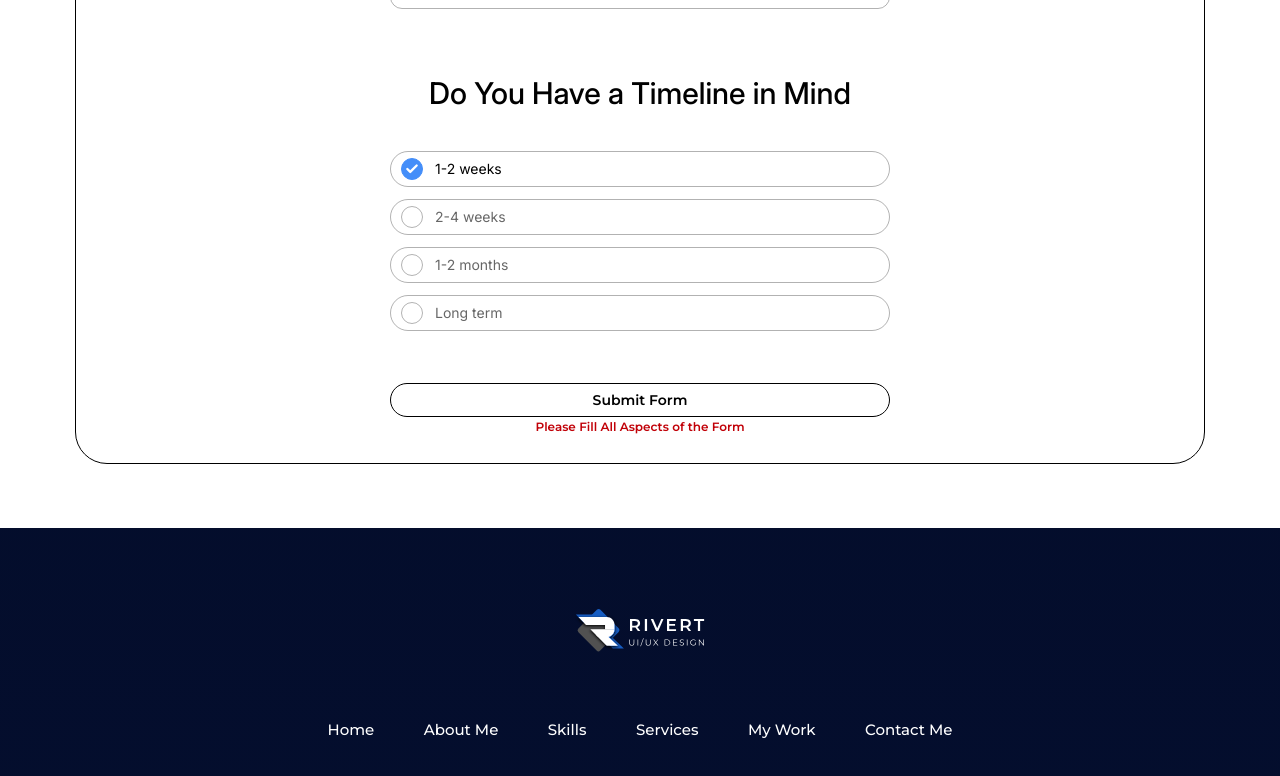
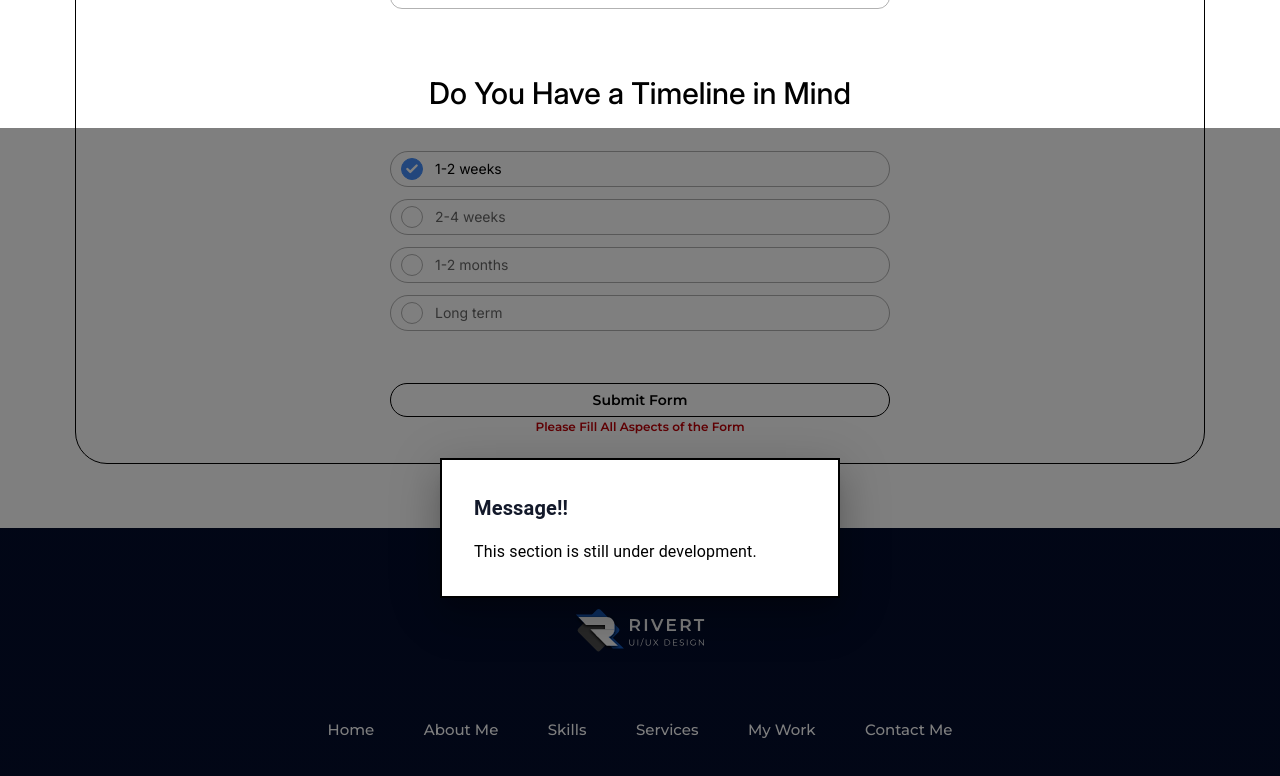
Before and after one commit to zayonsoft/oso-miracle-portfolio, a React (Vite) app: page /contact in a window 1280 px wide. Both pictures are taken after typing "Sample", "name@example.com", "Sample", "Sample", "Sample", "Sample" into the empty fields and a click on the button "Submit Form". Shown: the part 3006-3782 px from the top of the page. Built offline with nearby package versions, Linux system fonts and the light colour scheme.

Commit message:
Added A Modal After Contact Form Submission

```diff
--- a/package.json
+++ b/package.json
@@ -10,9 +10,12 @@
     "preview": "vite preview"
   },
   "dependencies": {
+    "@emotion/react": "^11.14.0",
+    "@emotion/styled": "^11.14.1",
     "@fortawesome/free-regular-svg-icons": "^7.0.0",
     "@fortawesome/free-solid-svg-icons": "^7.0.0",
     "@fortawesome/react-fontawesome": "^0.2.3",
+    "@mui/material": "^7.3.1",
     "@tailwindcss/vite": "^4.1.11",
     "framer-motion": "^12.23.11",
     "lucide-react": "^0.532.0",
--- a/src/pages/contact/ContactFormSection.jsx
+++ b/src/pages/contact/ContactFormSection.jsx
@@ -7,10 +7,15 @@ import SpecificServices from "./contactform/SpecificServices";
 import SubmitButton from "./contactform/SubmitButton";
 import Timeline from "./contactform/Timeline";
 import { ContactFormContext } from "../../contexts/ContactFormContext";
+import MessageModal from "./contactform/MessageModal";
 
 export default function ContactFormSection(props) {
   const { contactData, setContactData } = useContext(ContactFormContext);
   const [formOkay, setFormOkay] = useState(false);
+
+  const [modalOpen, setModalOpen] = useState(false);
+  const openModal = () => setModalOpen(true);
+  const handleClose = () => setModalOpen(false);
   useEffect(() => {
     if (
       contactData.name &&
@@ -32,6 +37,7 @@ export default function ContactFormSection(props) {
 
   function submitAction(e) {
     e.preventDefault();
+    openModal();
   }
 
   return (
@@ -50,6 +56,11 @@ export default function ContactFormSection(props) {
           <Timeline />
           <SubmitButton formOkay={formOkay} />
         </form>
+        <MessageModal
+          open={modalOpen}
+          closeFunction={handleClose}
+          message={"This section is still under development."}
+        />
       </div>
     </section>
   );
--- /dev/null
+++ b/src/pages/contact/contactform/MessageModal.jsx
@@ -0,0 +1,39 @@
+import * as React from "react";
+import Box from "@mui/material/Box";
+import Button from "@mui/material/Button";
+import Typography from "@mui/material/Typography";
+import Modal from "@mui/material/Modal";
+
+const style = {
+  position: "absolute",
+  top: "50%",
+  left: "50%",
+  transform: "translate(-50%, -50%)",
+  width: 400,
+  bgcolor: "background.paper",
+  border: "2px solid #000",
+  boxShadow: 24,
+  p: 4,
+};
+
+export default function MessageModal({ open, closeFunction, message }) {
+  return (
+    <div>
+      <Modal
+        open={open}
+        onClose={closeFunction}
+        aria-labelledby="modal-modal-title"
+        aria-describedby="modal-modal-description"
+      >
+        <Box sx={style}>
+          <Typography id="modal-modal-title" variant="h6" component="h2">
+            <span className="text-[#01071aed] font-bold">Message!!</span>
+          </Typography>
+          <Typography id="modal-modal-description" sx={{ mt: 2 }}>
+            {message}
+          </Typography>
+        </Box>
+      </Modal>
+    </div>
+  );
+}
```
Also changed, not shown: 1 other file (tests, documents, lock files or other folders).
